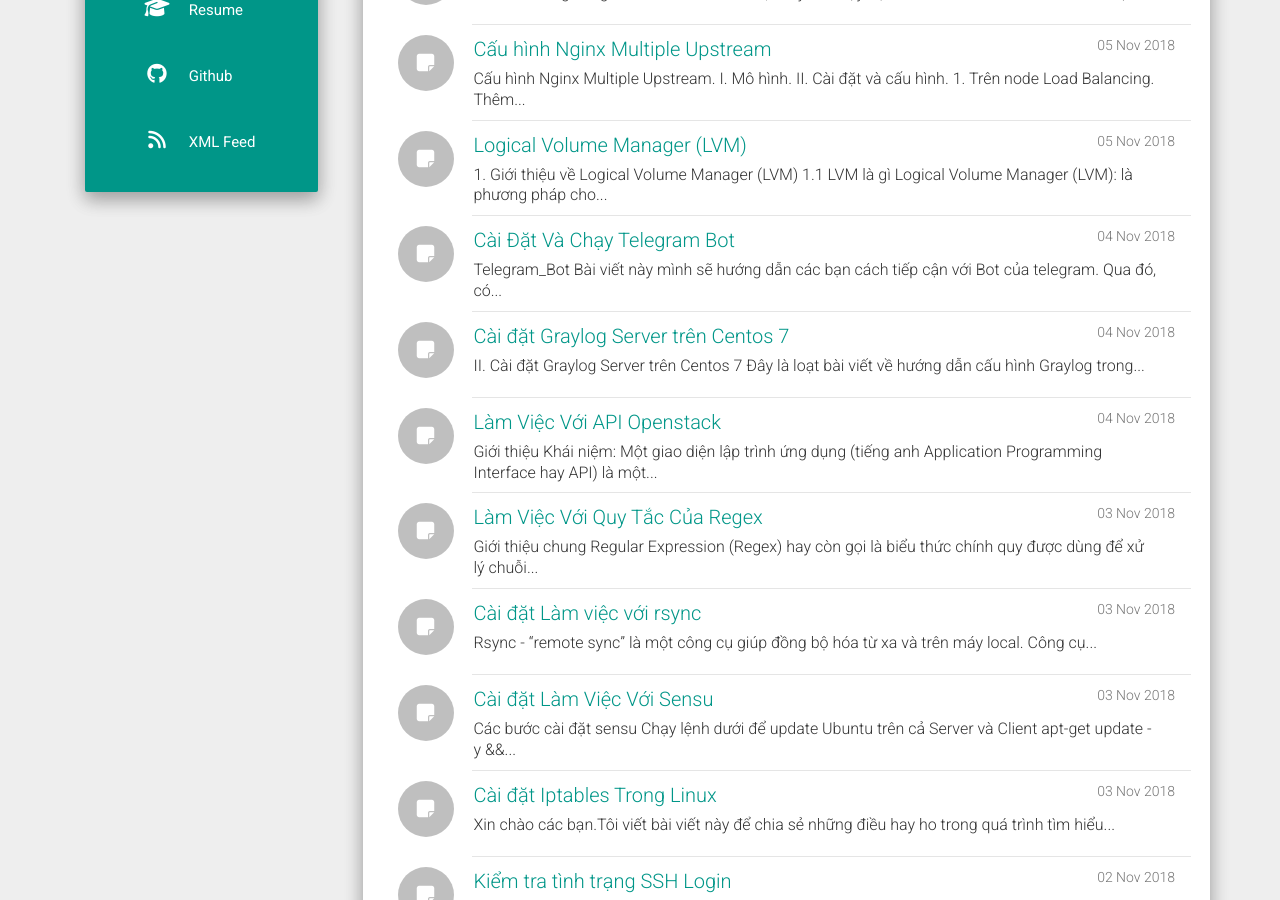
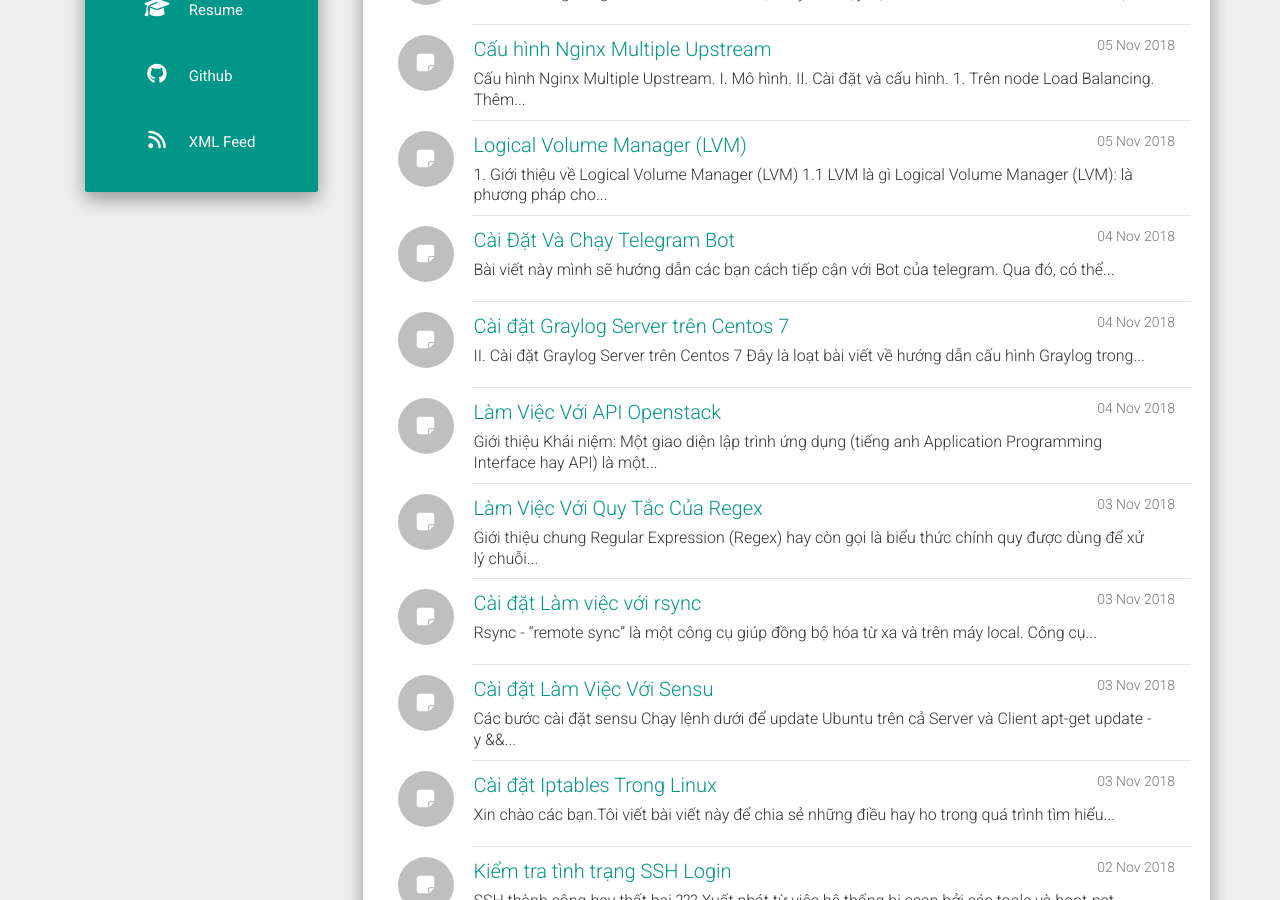
Before and after one commit to vncloudsco/Documentation, a Jekyll site: the page built from index.html, in a window 1280 px wide and 900 px high, scrolled down 450 px. Built offline with Jekyll 4.4.1, drawn with Linux system fonts in a browser that asks for light colours; nearby versions of some CDN libraries; the list of posts is cut into pages by our own code.

Commit message:
Update 2018-11-04-telegram-bots.md

```diff
--- a/_posts/2018-11-04-telegram-bots.md
+++ b/_posts/2018-11-04-telegram-bots.md
@@ -7,7 +7,6 @@ comments: true
 author: VNC
 ---
 
-## Telegram_Bot
 
 Bài viết này mình sẽ hướng dẫn các bạn cách tiếp cận với Bot của telegram. Qua đó, có thể giúp những người mới bắt đầu có một cái nhìn rõ hơn về cách sử dụng bot trong telegram
 
```
